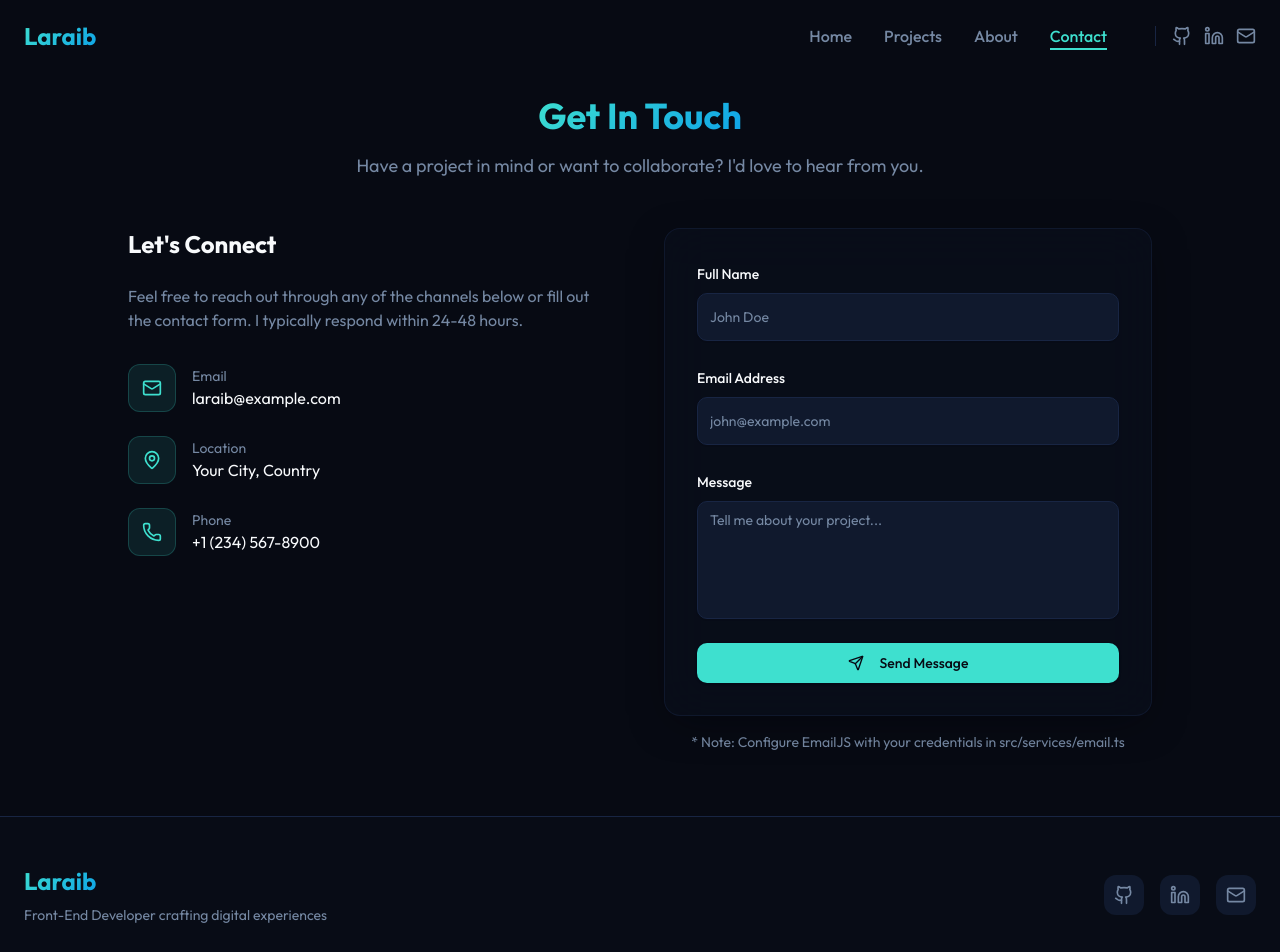
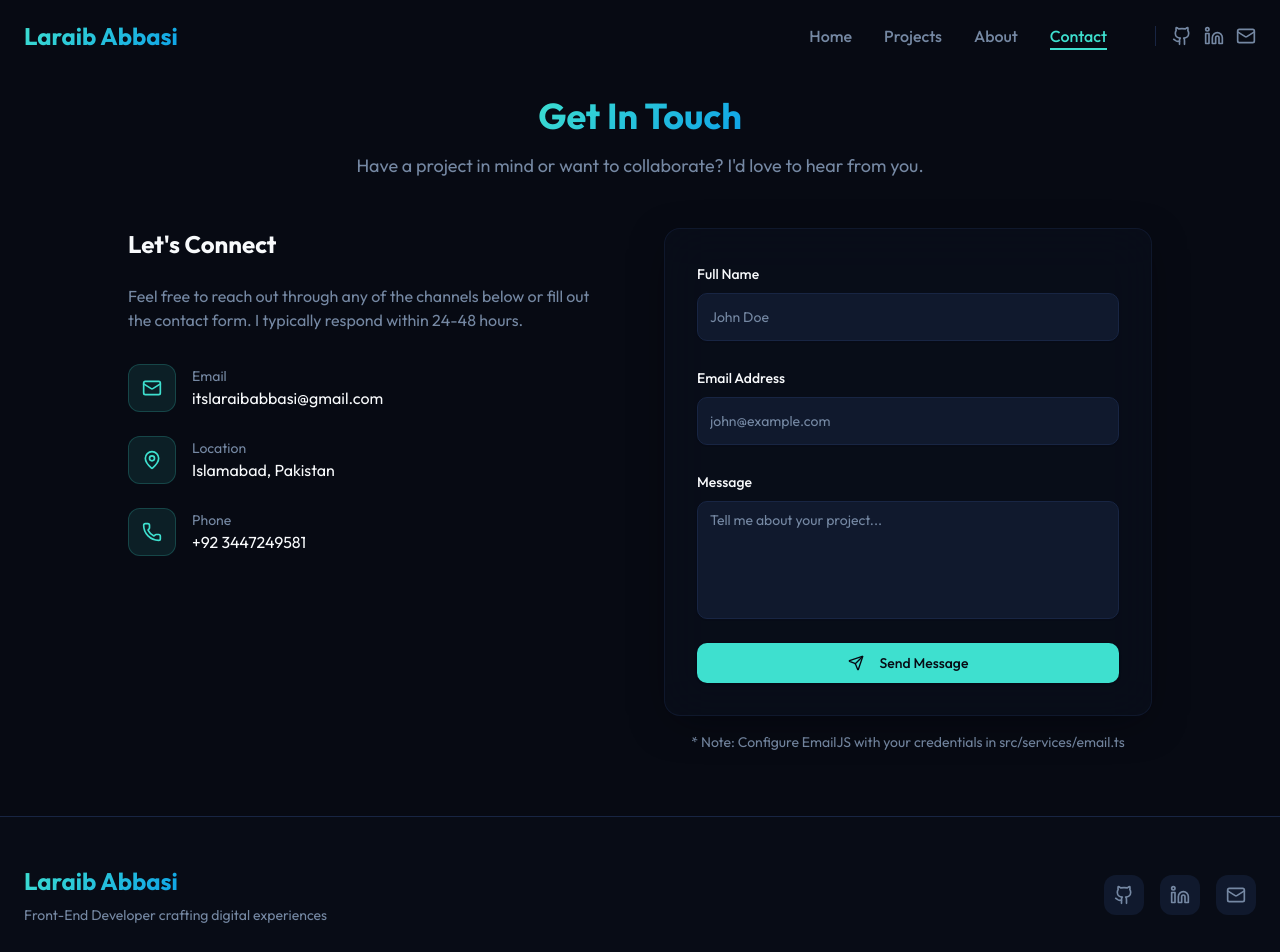
Before and after one commit to laraib-abbasi/laraib-portfolio, a React (Vite) app: page /contact in a window 1280 px wide. Shown: the top 952 px of the page. Built offline with nearby package versions, Linux system fonts and the light colour scheme; the HTML template or start-up script is replaced by a standard one.

Commit message:
Updated files to add full name and updated the social links

```diff
--- a/src/components/home/HeroSection.tsx
+++ b/src/components/home/HeroSection.tsx
@@ -39,7 +39,7 @@ const HeroSection = () => {
               className="text-4xl md:text-5xl lg:text-6xl font-bold leading-tight mb-6"
             >
               Hi, I'm{' '}
-              <span className="gradient-text">Laraib</span>
+              <span className="gradient-text">Laraib Abbasi</span>
               <br />
               <span className="text-muted-foreground">Front-End Developer</span>
             </motion.h1>
--- a/src/components/layout/Footer.tsx
+++ b/src/components/layout/Footer.tsx
@@ -2,9 +2,9 @@ import { motion } from 'framer-motion';
 import { Github, Linkedin, Mail, Heart } from 'lucide-react';
 
 const socialLinks = [
-  { icon: Github, href: 'https://github.com/laraib-dev', label: 'GitHub' },
-  { icon: Linkedin, href: 'https://linkedin.com/in/laraib', label: 'LinkedIn' },
-  { icon: Mail, href: 'mailto:laraib@example.com', label: 'Email' },
+  { icon: Github, href: 'https://github.com/laraib-abbasi', label: 'GitHub' },
+  { icon: Linkedin, href: 'https://linkedin.com/in/laraib-abbasi-dev-899022263', label: 'LinkedIn' },
+  { icon: Mail, href: 'mailto:itslaraibabbasi@gmail.com', label: 'Email' },
 ];
 
 const Footer = () => {
@@ -20,7 +20,7 @@ const Footer = () => {
             viewport={{ once: true }}
             className="text-center md:text-left"
           >
-            <span className="text-2xl font-bold gradient-text">Laraib</span>
+            <span className="text-2xl font-bold gradient-text">Laraib Abbasi</span>
             <p className="text-muted-foreground mt-2 text-sm">
               Front-End Developer crafting digital experiences
             </p>
@@ -57,7 +57,7 @@ const Footer = () => {
           className="mt-8 pt-8 border-t border-border text-center"
         >
           <p className="text-muted-foreground text-sm flex items-center justify-center gap-1">
-            © {currentYear} Laraib. Built with
+            © {currentYear} Laraib's Portfolio. Built with
             <Heart className="w-4 h-4 text-primary fill-primary" />
             using React & Tailwind CSS
           </p>
--- a/src/components/layout/Navbar.tsx
+++ b/src/components/layout/Navbar.tsx
@@ -12,10 +12,10 @@ const navItems = [
 ];
 
 const socialLinks = [
-  { icon: Github, href: 'https://github.com/laraib-dev', label: 'GitHub' },
-  { icon: Linkedin, href: 'https://linkedin.com/in/laraib', label: 'LinkedIn' },
-  { icon: Mail, href: 'mailto:laraib@example.com', label: 'Email' },
-];
+    { icon: Github, href: 'https://github.com/laraib-abbasi', label: 'GitHub' },
+    { icon: Linkedin, href: 'https://linkedin.com/in/laraib-abbasi-dev-899022263', label: 'LinkedIn' },
+    { icon: Mail, href: 'mailto:itslaraibabbasi@gmail.com', label: 'Email' },
+  ];
 
 const Navbar = () => {
   const [isOpen, setIsOpen] = useState(false);
@@ -49,7 +49,7 @@ const Navbar = () => {
             whileHover={{ scale: 1.05 }}
             className="text-2xl font-bold gradient-text"
           >
-            Laraib
+            Laraib Abbasi
           </motion.span>
         </NavLink>
 
--- a/src/hooks/useGitHub.ts
+++ b/src/hooks/useGitHub.ts
@@ -104,10 +104,10 @@ export const useGitHub = () => {
           },
         ]);
         setUser({
-          login: 'laraib-dev',
+          login: 'laraib-abbasi',
           avatar_url: '',
-          html_url: 'https://github.com/laraib-dev',
-          name: 'Laraib',
+          html_url: 'https://github.com/laraib-abbasi',
+          name: 'Laraib Abbasi',
           bio: 'Front-End Developer',
           public_repos: 25,
           followers: 150,
--- a/src/pages/About.tsx
+++ b/src/pages/About.tsx
@@ -48,12 +48,12 @@ const About = () => {
             </div>
             <h3 className="text-2xl font-bold mb-4">Hello! I'm Laraib</h3>
             <p className="text-muted-foreground leading-relaxed mb-4">
-              I'm a passionate Front-End Developer based in [Your Location]. With a strong foundation
+              I'm a passionate Front-End Developer based in Pakistan. With a strong foundation
               in modern web technologies, I specialize in creating responsive, user-friendly web
               applications that deliver exceptional user experiences.
             </p>
             <p className="text-muted-foreground leading-relaxed">
-              My journey in web development started [X years ago], and since then, I've been
+              My journey in web development started in the end of 2024, and since then, I've been
               dedicated to mastering the craft of building beautiful digital experiences. I believe
               in writing clean, maintainable code and staying curious about emerging technologies.
             </p>
@@ -116,7 +116,7 @@ const About = () => {
             <h4 className="text-xl font-semibold mb-4">Fun Fact</h4>
             <p className="text-muted-foreground">
               When I'm not coding, you can find me exploring new technologies, contributing to
-              open-source projects, or enjoying a good cup of coffee while reading tech blogs.
+              open-source projects, or playing games.
             </p>
           </div>
         </motion.section>
--- a/src/pages/Contact.tsx
+++ b/src/pages/Contact.tsx
@@ -14,20 +14,20 @@ const contactInfo = [
   {
     icon: Mail,
     label: 'Email',
-    value: 'laraib@example.com',
-    href: 'mailto:laraib@example.com',
+    value: 'itslaraibabbasi@gmail.com',
+    href: 'mailto:itslaraibabbasi@gmail.com',
   },
   {
     icon: MapPin,
     label: 'Location',
-    value: 'Your City, Country',
+    value: 'Islamabad, Pakistan',
     href: null,
   },
   {
     icon: Phone,
     label: 'Phone',
-    value: '+1 (234) 567-8900',
-    href: 'tel:+12345678900',
+    value: '+92 3447249581',
+    href: 'tel:+923447249581',
   },
 ];
 
```
